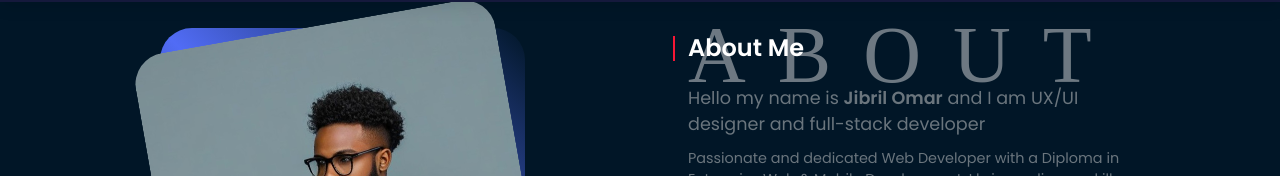
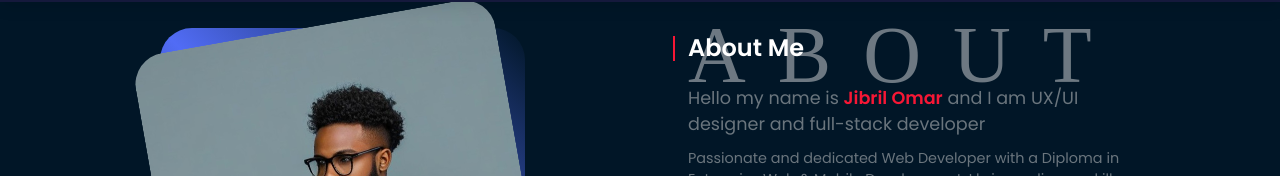
Before and after one commit to jibrilosman/portfolio-router, a React (Create React App) app: page /about in a window 1280 px wide. Shown: the part 108-284 px from the top of the page. Built offline with nearby package versions, Linux system fonts and the light colour scheme; a web font is replaced by a local one.

Commit message:
Update darkTheme.css

```diff
--- a/src/darkTheme.css
+++ b/src/darkTheme.css
@@ -99,6 +99,9 @@
 [data-theme="dark"] .about-place-holder h1{
     color: var(--color-light);
     opacity: 0.5;
+}
+[data-theme="dark"] .about-info strong {
+    color: #f71735;
 }
 /* footer  dark styles */
 [data-theme="dark"] footer {
```
